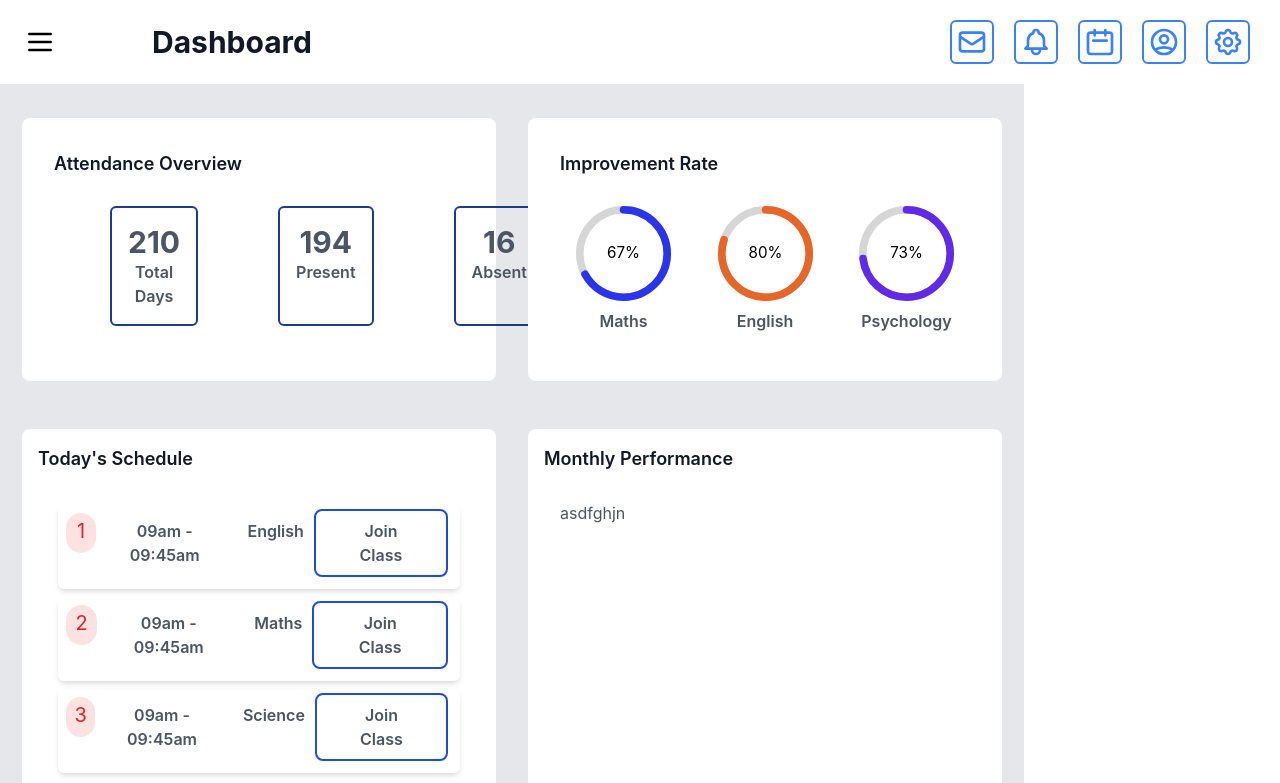
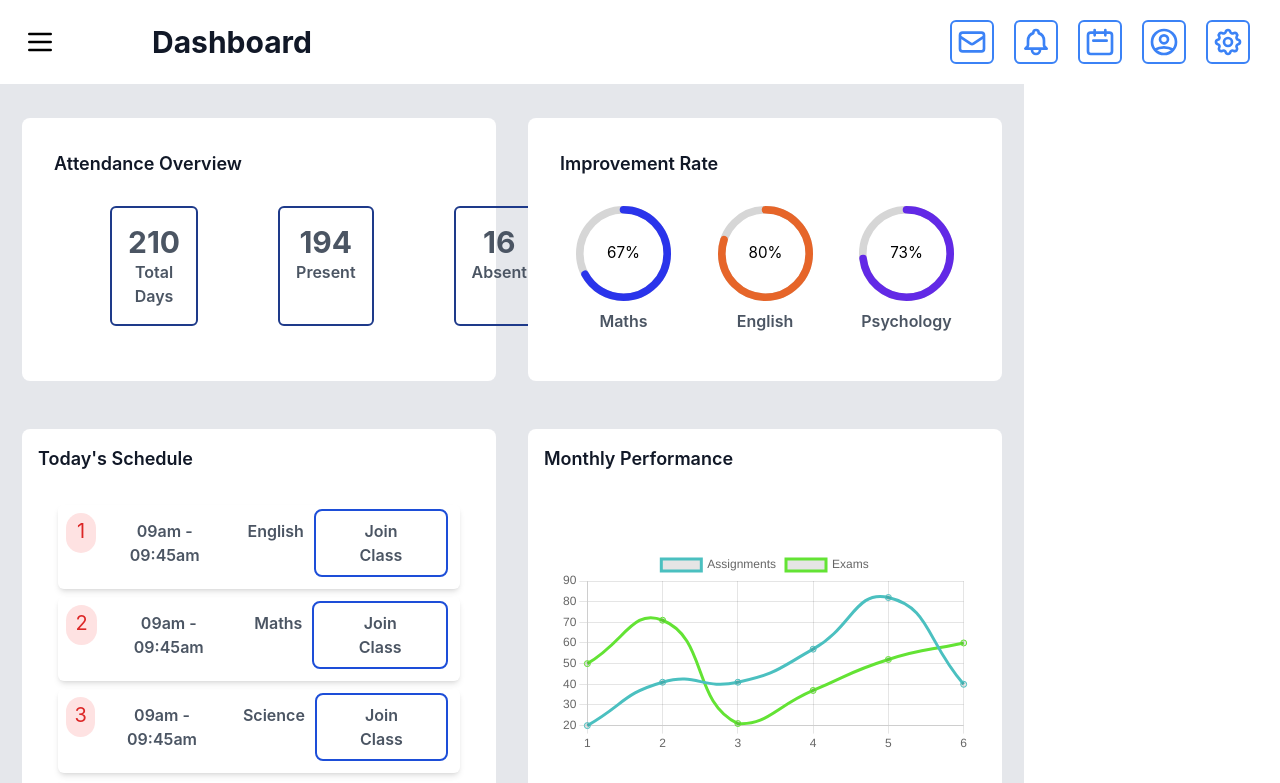
Before and after one commit to simantaray/admin-dashboard, a React (Create React App) app: page / in a window 1280 px wide. Shown: the top 783 px of the page. Built offline with nearby package versions, Linux system fonts and the light colour scheme.

Commit message:
add : graph

```diff
--- a/package.json
+++ b/package.json
@@ -9,7 +9,9 @@
     "@testing-library/jest-dom": "^5.16.4",
     "@testing-library/react": "^13.1.1",
     "@testing-library/user-event": "^13.5.0",
+    "chart.js": "^3.7.1",
     "react": "^18.1.0",
+    "react-chartjs-2": "^4.1.0",
     "react-circular-progressbar": "^2.0.4",
     "react-dom": "^18.1.0",
     "react-scripts": "5.0.1",
--- /dev/null
+++ b/src/Components/Graph.js
@@ -0,0 +1,47 @@
+import React from "react";
+
+import { Chart as ChartJS, registerables } from "chart.js";
+
+import { Line } from "react-chartjs-2";
+ChartJS.register(...registerables);
+
+export default function App({ initialBalance, monthly }) {
+  let array1 = [20,41,41,57,82,40];
+  let array2 = [50,71,21,37,52,60];
+
+
+
+  return (
+    <div className="w-[100%] pt-12">
+      <Line
+        className="graph2"
+        data={{
+          labels: [
+            "1",
+            "2",
+            "3",
+            "4",
+            "5",
+            "6"
+          ],
+          datasets: [
+            {
+              label: "Assignments",
+              data: array1,
+              fill: false,
+              borderColor: 'rgb(75, 192, 192)',
+              tension: .5
+            },
+            {
+                label: "Exams",
+                data: array2,
+                fill: false,
+                borderColor: 'rgb(99, 227, 52)',
+                tension: .5
+              },
+          ],
+        }}
+      />
+    </div>
+  );
+}
--- a/src/Components/MoreStatistics.js
+++ b/src/Components/MoreStatistics.js
@@ -1,4 +1,5 @@
 import React from 'react'
+import Graph from './Graph'
 
 export default function MoreStatistics() {
     const classes=[
@@ -19,7 +20,7 @@ export default function MoreStatistics() {
                     Today's Schedule
                   </h2>
                 </div>
-                <div className="flex flex-col w-[100%] xl:p-4 md:pt-2 justify-between">
+                <div className="relative flex flex-col w-[100%] xl:p-4 md:pt-2 justify-between">
                  {classes.map((data)=>(
                          <div key={data.id} className='flex flex-raw justify-between shadow-md p-1 m-1 text-center rounded-md'>
                              <div className='flex  justify-between  p-1 '>
@@ -31,6 +32,7 @@ export default function MoreStatistics() {
                              <button type="button" class=" hover:text-white border-2 border-blue-700 hover:bg-blue-800  font-semibold rounded-lg text-md px-8 py-2 text-center mr-2 mb-2 dark:border-blue-500 dark:text-blue-500 dark:hover:text-white dark:hover:bg-blue-600 dark:focus:ring-blue-800">Join Class</button>
                          </div>
                      ))}
+                     <button type="button" class="relative md:left-[66%] xl:left-[68%] w-[30%] mt-2 hover:text-white border-2 border-blue-700 hover:bg-blue-800  font-semibold rounded-lg text-md px-8 py-2 text-center mr-2 mb-2 dark:border-blue-500 dark:text-blue-500 dark:hover:text-white dark:hover:bg-blue-600 dark:focus:ring-blue-800">View All</button>
                 </div>
               </div>
             </div>
@@ -42,7 +44,7 @@ export default function MoreStatistics() {
                   </h2>
                 </div>
                 <div className="flex w-[100%] xl:p-4 md:pt-2 justify-between">
-                 asdfghjn
+              <Graph />
                 </div>
               </div>
             </div>
```
Also changed, not shown: 1 other file (tests, documents, lock files or other folders).
